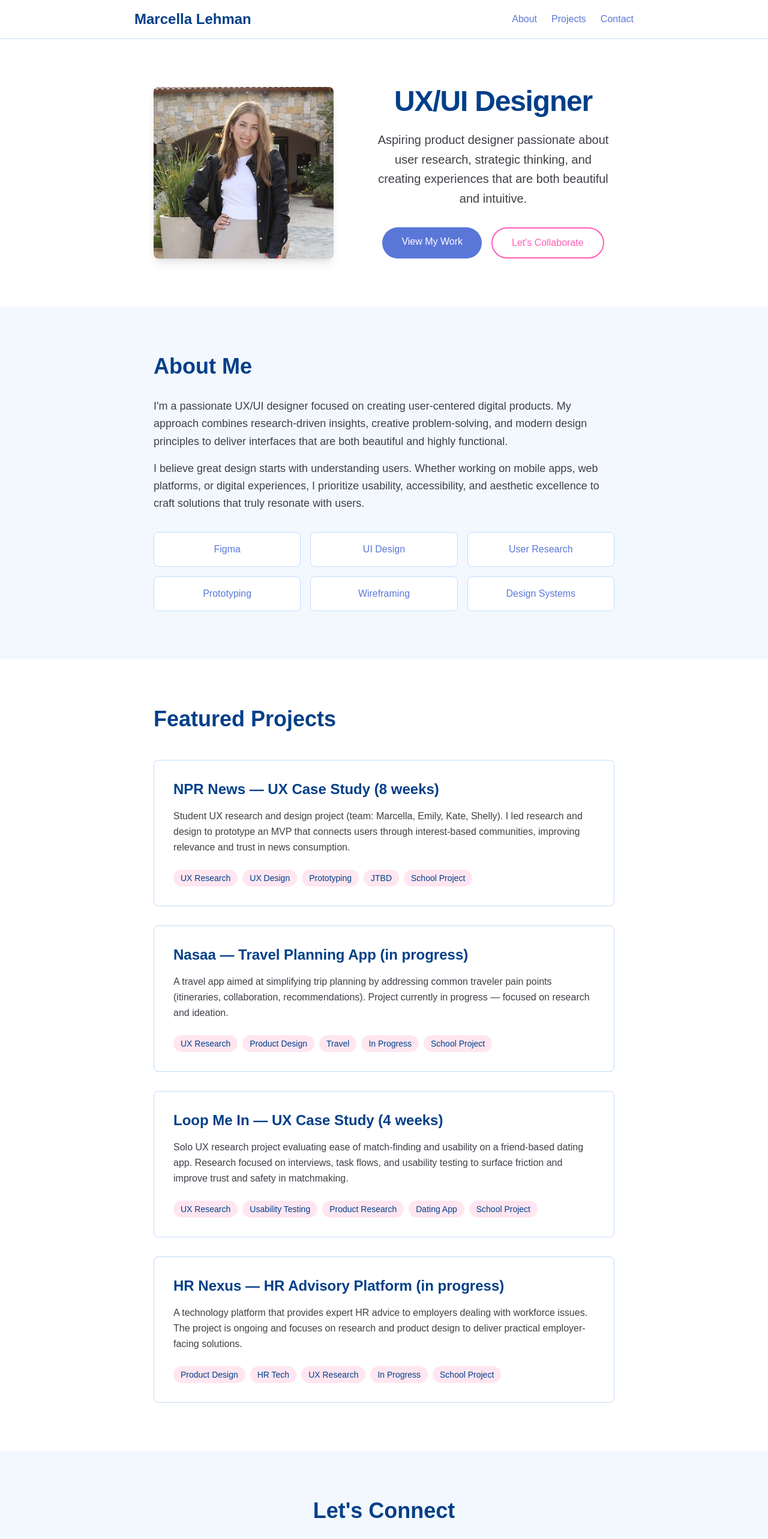
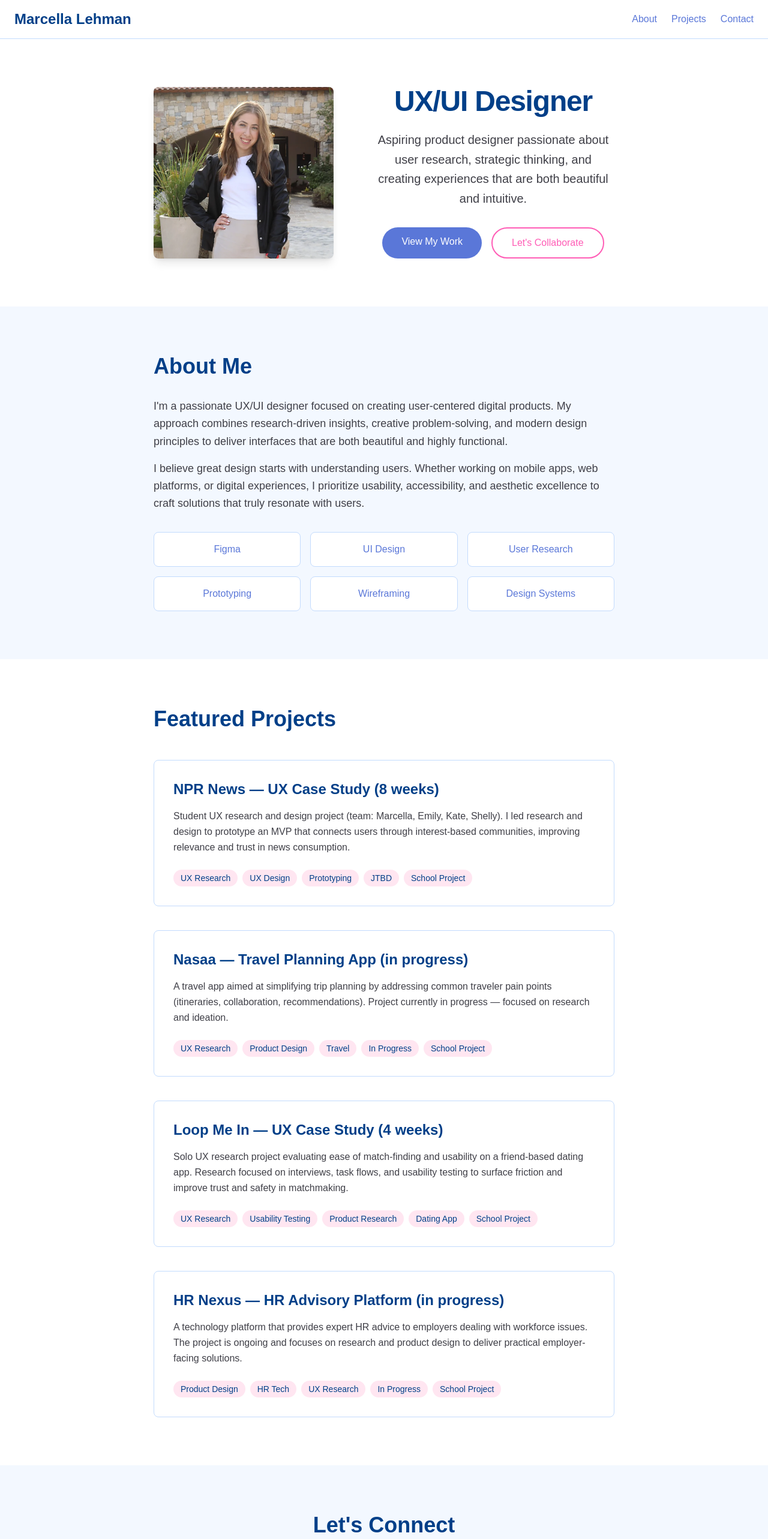
Before and after one commit to TzipHoro/MarcysPortfolio, a Next.js app in the folder my-portfolio/: page / in a window 1280 px wide. Shown: the top 2566 px of the page at 60% size. Built offline with nearby package versions, Linux system fonts and the light colour scheme.

Commit message:
Widen spacing in header nav and projects grid (#1)
Match project card gap to reference site spacing (32px -> 40px), and widen the header nav to full width with edge padding so the name and nav links sit closer to the browser edges.

```diff
--- a/my-portfolio/app/components/Nav.tsx
+++ b/my-portfolio/app/components/Nav.tsx
@@ -13,7 +13,7 @@ export default function Nav() {
 
   return (
     <nav className="sticky top-0 z-40 border-b border-[#C3DBFD] bg-white/90 backdrop-blur-sm">
-      <div className="max-w-4xl mx-auto px-4 sm:px-6 lg:px-8 py-4 flex justify-between items-center">
+      <div className="w-full px-4 sm:px-6 py-4 flex justify-between items-center">
         <a href="/" className="text-2xl font-bold text-[#003F88] hover:text-[#5A77D8] transition-colors">Marcella Lehman</a>
 
         {/* Desktop links */}
--- a/my-portfolio/app/page.tsx
+++ b/my-portfolio/app/page.tsx
@@ -78,7 +78,7 @@ export default function Home() {
       <section id="projects" className="px-4 sm:px-6 lg:px-8 py-20">
         <div className="max-w-3xl mx-auto">
           <h2 className="text-4xl font-bold text-[#003F88] mb-12">Featured Projects</h2>
-          <div className="grid gap-8">
+          <div className="grid gap-10">
             {[
               {
                 slug: "npr-news",
```
